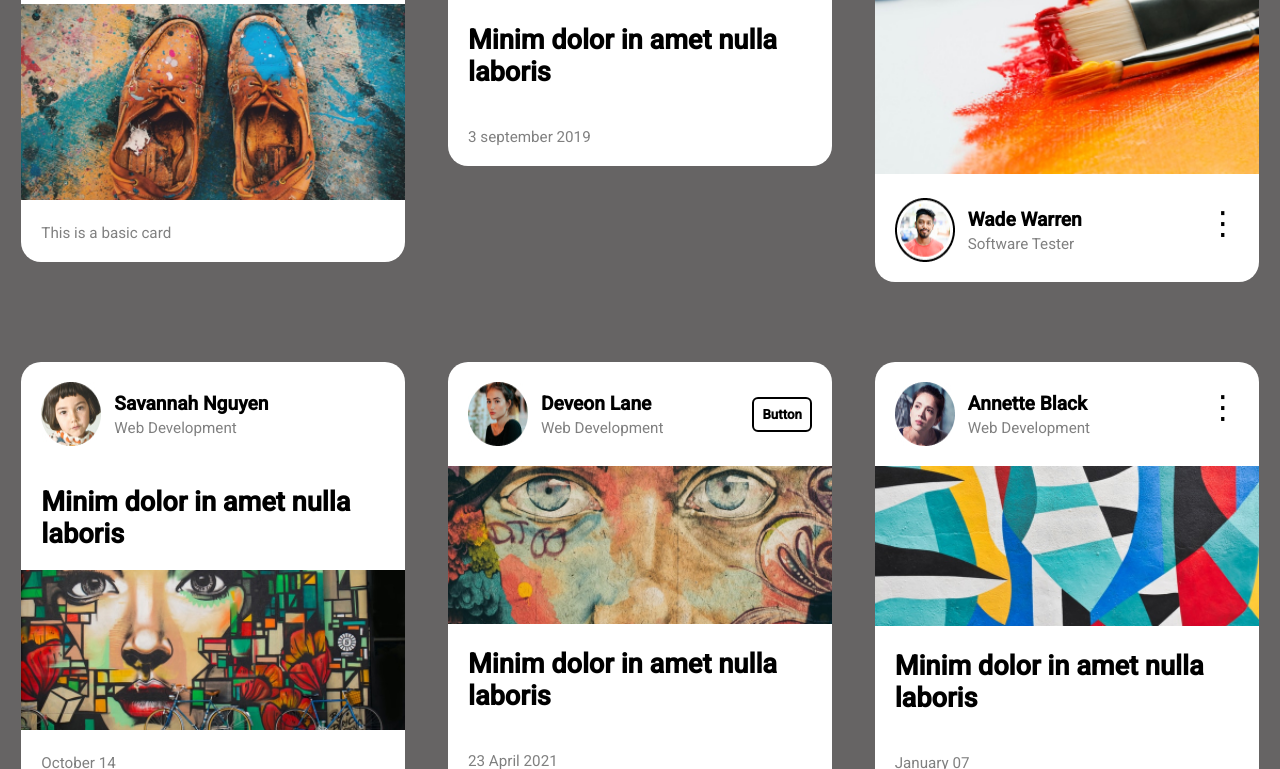
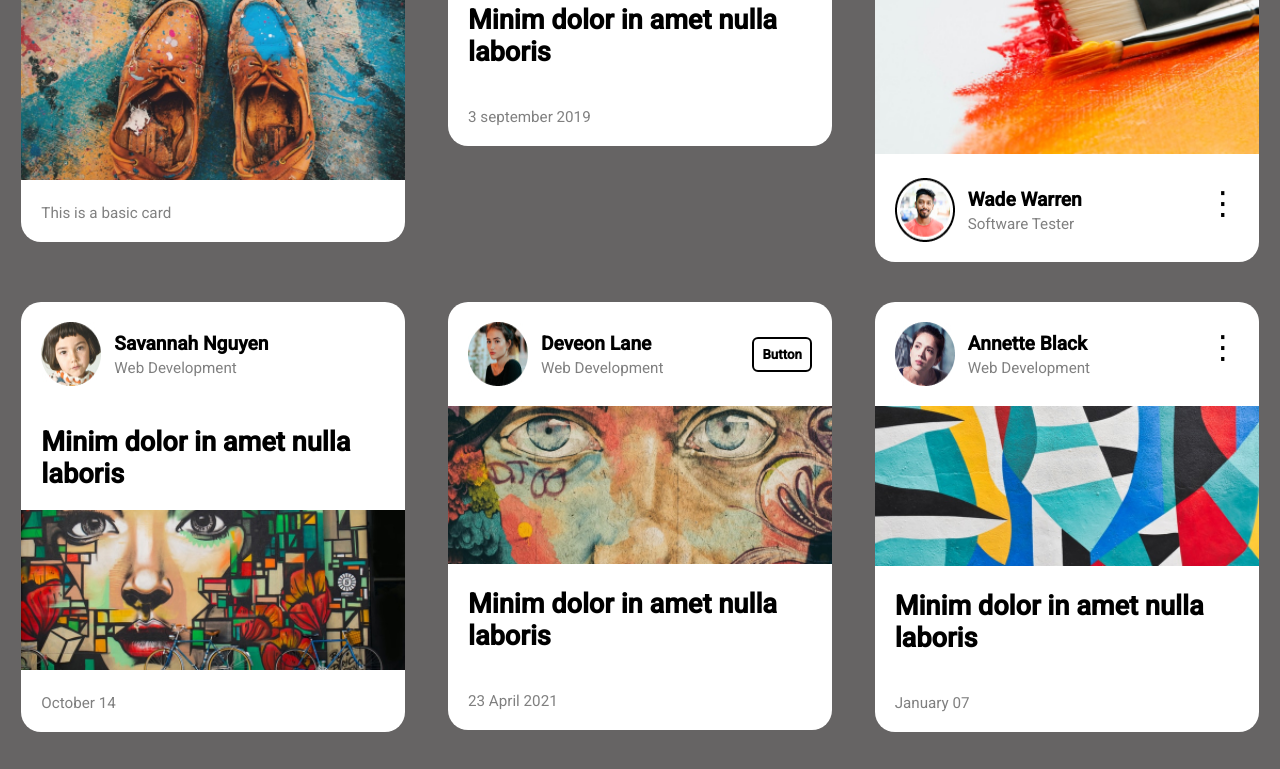
Before and after one commit to muhaj-dev/Cards, a plain HTML site: page index.html in a window 1280 px wide. Shown: the part 190-959 px from the top of the page. Drawn offline with Linux system fonts and the light colour scheme.

Commit message:
UI Designs for Cards

```diff
--- a/style.css
+++ b/style.css
@@ -25,9 +25,9 @@ img{
     overflow: hidden;
     background-color: white;
     width: 30%;
-    min-width: 350px;
+    min-width: 320px;
     border-radius: 20px;
-    margin: 40px 20px;
+    margin: 20px 10px;
     height: fit-content;
 }
 header{
```
Also changed, not shown: index.html (+0 -1 lines).
